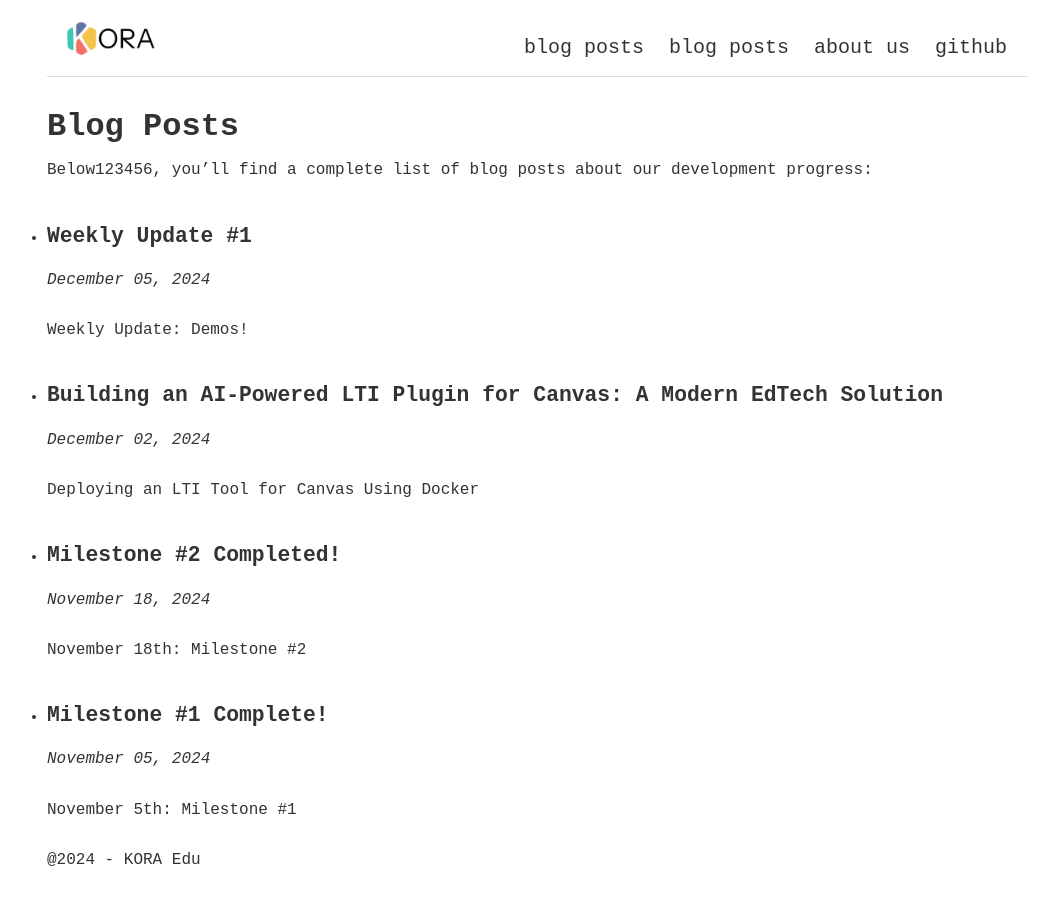
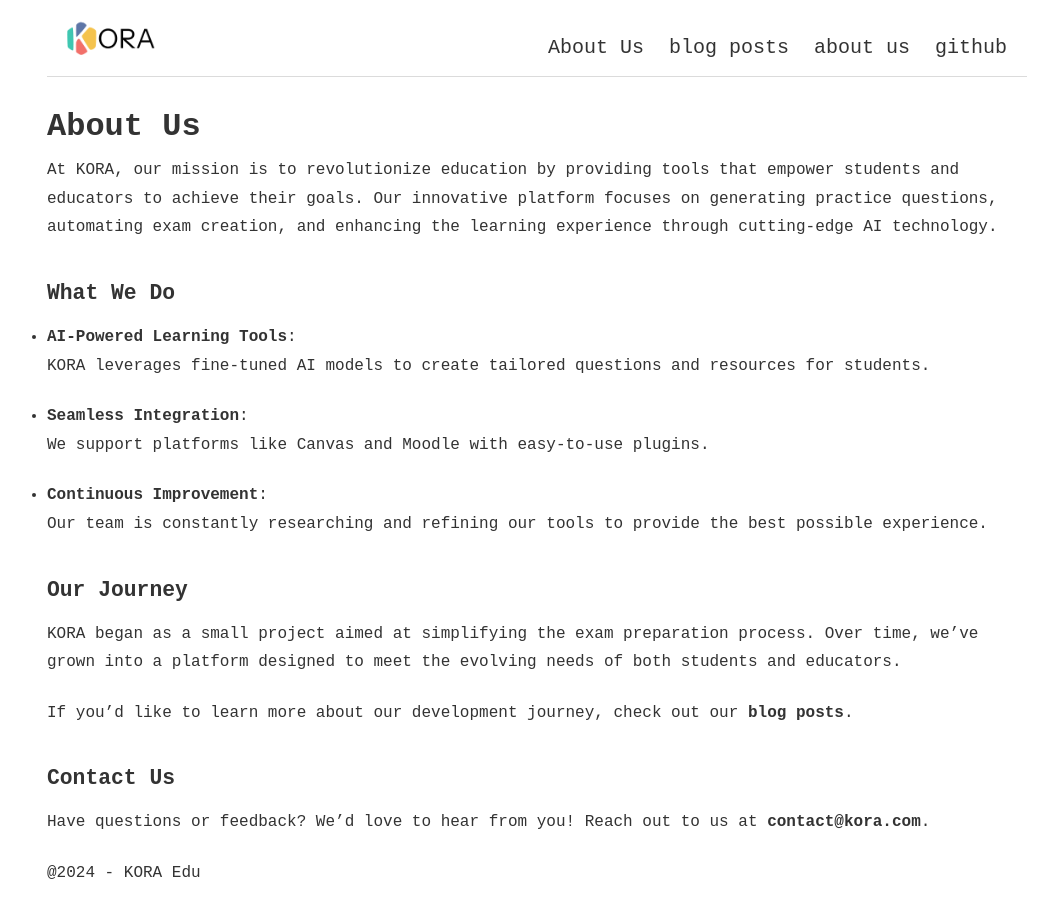
Before and after one commit to kora-edu/kora-edu.github.io, a Jekyll site: the page built from about.md, in a window 1280 px wide. Shown: the whole page, without its empty margins (103-1140 px from the left). Built offline with Jekyll 4.4.1, drawn with Linux system fonts in a browser that asks for light colours.

Commit message:
team page

```diff
--- a/about.md
+++ b/about.md
@@ -1,18 +1,30 @@
 ---
 layout: page
-title: blog posts
-description: Learnskfnoinf more about KORA and our development process.
+title: About Us
+description: Learn more about KORA, our mission, and our development process.
 ---
 
-## Blog Posts
-Below123456, you'll find a complete list of blog posts about our development progress:
+## About Us
 
-<ul>
-  {% for post in site.posts %}
-    <li>
-      <h3><a href="{{ post.url }}">{{ post.title }}</a></h3>
-      <p><i>{{ post.date | date: "%B %d, %Y" }}</i></p>
-      <p>{{ post.excerpt | strip_html }}</p>
-    </li>
-  {% endfor %}
-</ul>
+At KORA, our mission is to revolutionize education by providing tools that empower students and educators to achieve their goals. Our innovative platform focuses on generating practice questions, automating exam creation, and enhancing the learning experience through cutting-edge AI technology.
+
+### What We Do
+
+- **AI-Powered Learning Tools**:
+  KORA leverages fine-tuned AI models to create tailored questions and resources for students.
+
+- **Seamless Integration**:
+  We support platforms like Canvas and Moodle with easy-to-use plugins.
+
+- **Continuous Improvement**:
+  Our team is constantly researching and refining our tools to provide the best possible experience.
+
+### Our Journey
+
+KORA began as a small project aimed at simplifying the exam preparation process. Over time, we’ve grown into a platform designed to meet the evolving needs of both students and educators.
+
+If you'd like to learn more about our development journey, check out our [blog posts]({{ site.baseurl }}/blog).
+
+### Contact Us
+
+Have questions or feedback? We’d love to hear from you! Reach out to us at [contact@kora.com](mailto:contact@kora.com).
```
